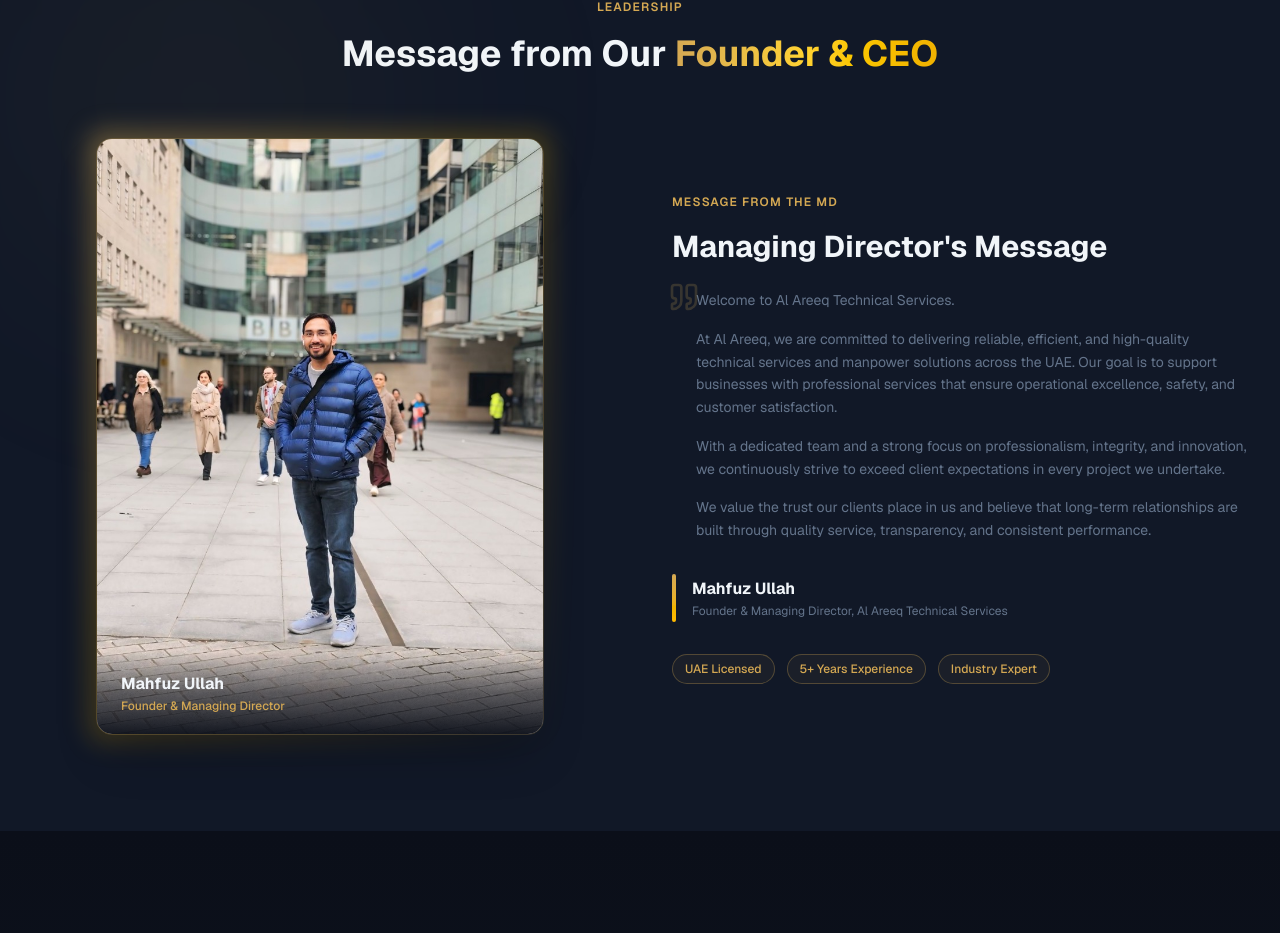
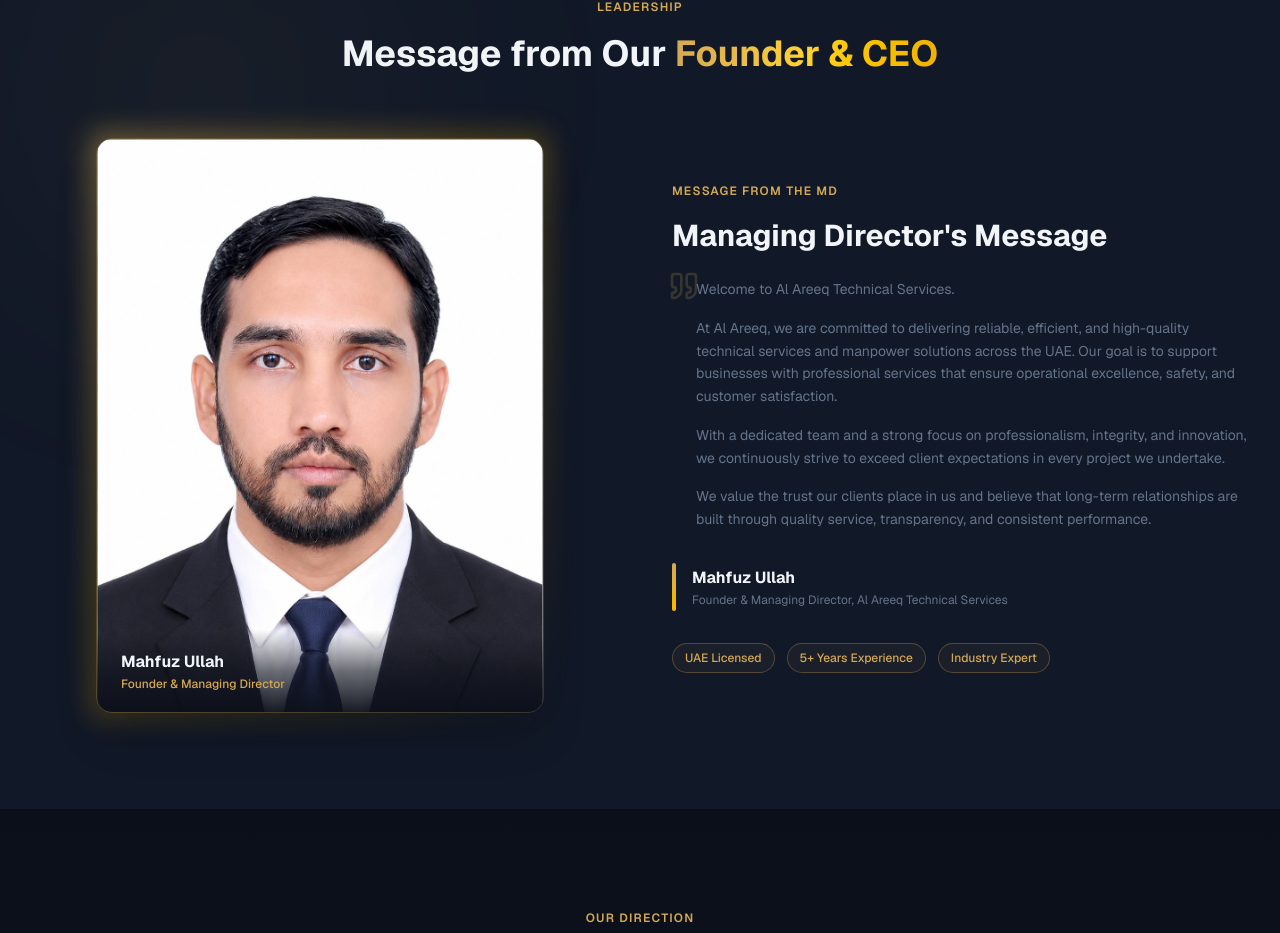
Before and after one commit to zahryxdigital-cloud/swift2, a Next.js app: page /about in a window 1280 px wide. Shown: the part 1698-2631 px from the top of the page. Built offline with nearby package versions, Linux system fonts and the light colour scheme.

Commit message:
fixed image

```diff
--- a/src/app/about/page.tsx
+++ b/src/app/about/page.tsx
@@ -242,7 +242,7 @@ export default function AboutPage() {
                 <div className="absolute -inset-2 rounded-2xl bg-gradient-to-br from-primary/40 via-amber-400/20 to-transparent blur-md" />
                 <div className="relative w-full max-w-sm lg:max-w-md rounded-2xl overflow-hidden border border-primary/20 shadow-2xl">
                   <Image
-                    src="/founder.jpg"
+                    src="/ceo2.jpeg"
                     alt="Mahfuz Ullah - Founder & Managing Director, Al Areeq"
                     width={500}
                     height={650}
```
Also changed, not shown: public/ceo2.jpeg (added).
